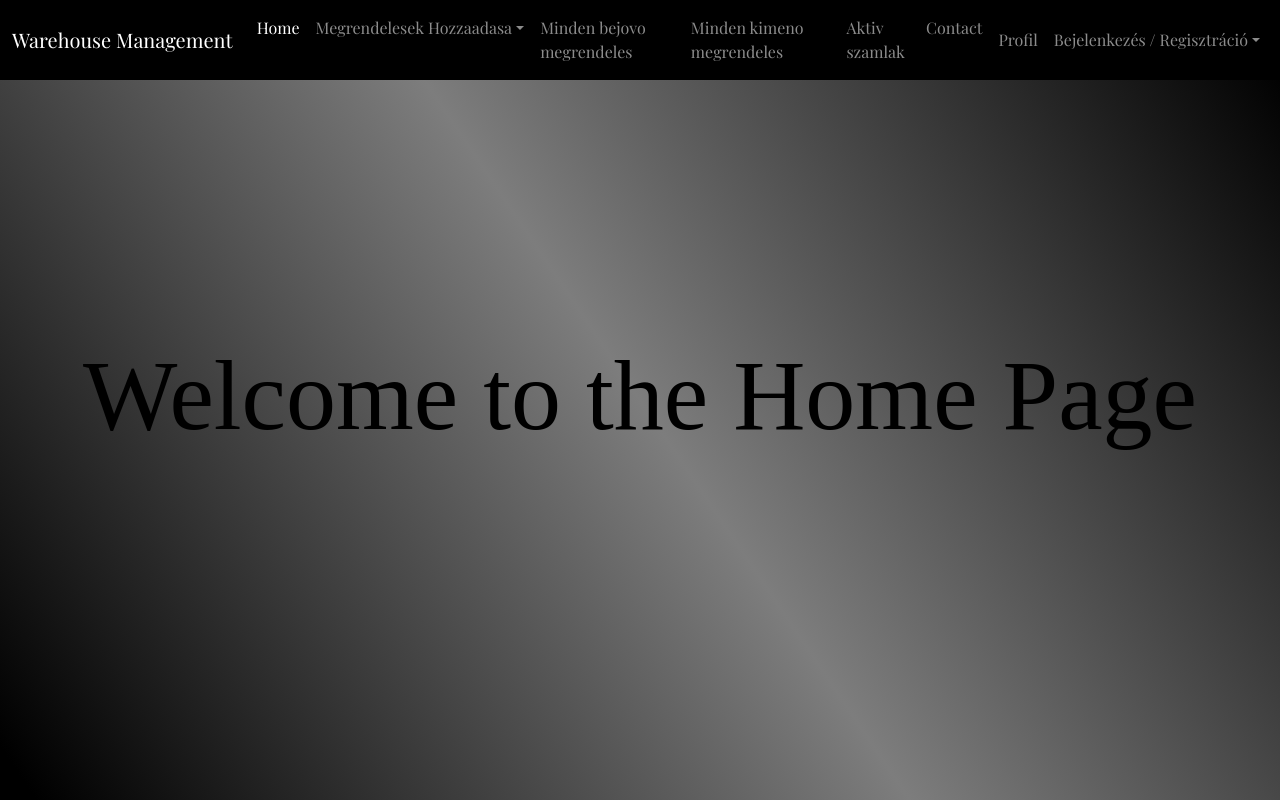
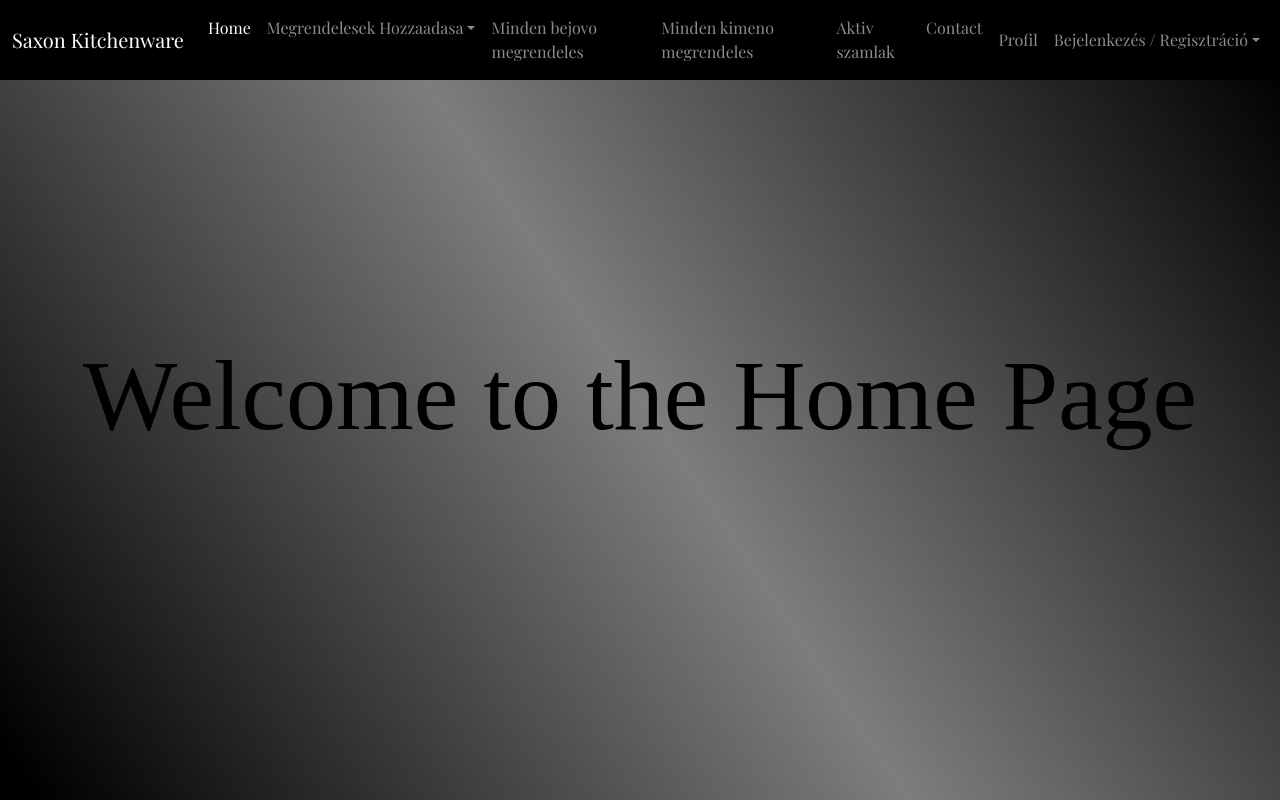
Before and after one commit to ProjectWarehouseManagement/Frontend, a React (Vite) app: page / in a window 1280 px wide. Built offline with nearby package versions, Linux system fonts and the light colour scheme; a web font is replaced by a local one.

Commit message:
Navbar brand name

```diff
--- a/src/Navbar/navbar.tsx
+++ b/src/Navbar/navbar.tsx
@@ -23,7 +23,7 @@ const NavigationBar = () => {
     <nav className="navbar navbar-expand-lg navbar-dark fixed-top">
       <div className="container-fluid">
         <Link to="/" className="navbar-brand">
-          Warehouse Management
+          Saxon Kitchenware
         </Link>
         <button
           className="navbar-toggler mt-0 p-0"
```
